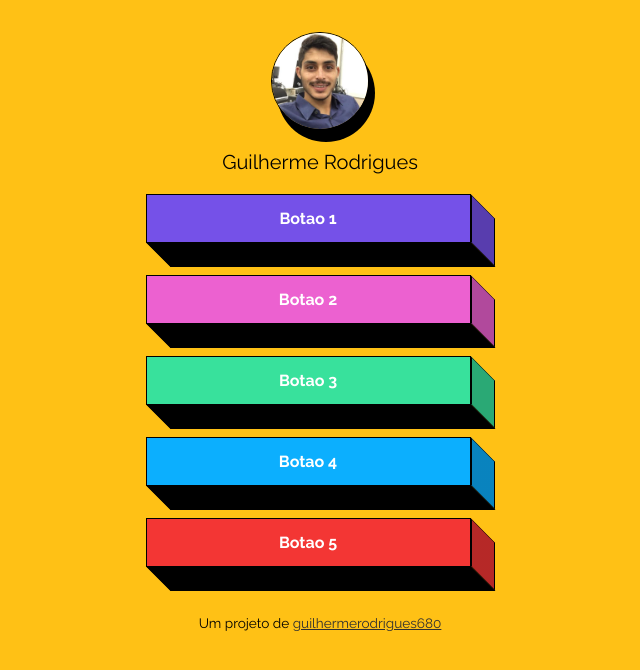
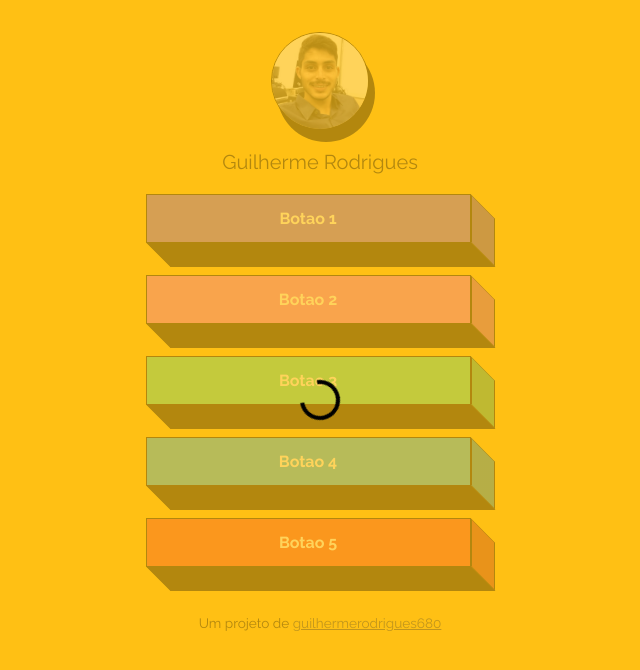
Before and after one commit to guilhermerodrigues680/my-bio-links, a React (Vite) app: page / in a window 1280 px wide. Shown: the top 670 px of the page, without its empty margins (320-960 px from the left). Built offline with nearby package versions, Linux system fonts and the light colour scheme.

Commit message:
cria BackdropLoading

```diff
--- a/src/App.jsx
+++ b/src/App.jsx
@@ -1,13 +1,15 @@
 import { useState } from "react";
 import avatar from "./assets/images/avatar.jpeg";
 import styles from "./App.module.css";
-import { Button3d } from "./components";
+import { Button3d, BackdropLoading } from "./components";
 
 function App() {
-  const [isLoading, setIsLoading] = useState(false);
+  const [isLoading, setIsLoading] = useState(true);
 
   return (
     <div className={styles["app"]}>
+      <BackdropLoading show={isLoading} />
+
       <header>
         <img
           src={avatar}
--- /dev/null
+++ b/src/components/BackdropLoading/BackdropLoading.jsx
@@ -0,0 +1,10 @@
+import styles from "./BackdropLoading.module.css";
+
+console.debug(styles);
+
+function BackdropLoading({ show = true }) {
+  console.debug("show", show);
+  return show && <div className={styles["backdrop-loading"]}></div>;
+}
+
+export default BackdropLoading;
--- /dev/null
+++ b/src/components/BackdropLoading/BackdropLoading.module.css
@@ -0,0 +1,46 @@
+.backdrop-loading {
+  position: fixed;
+  left: 0;
+  right: 0;
+  top: 0;
+  bottom: 0;
+  background-color: rgba(255, 193, 21, 0.7);
+  z-index: 9999;
+}
+
+@-webkit-keyframes spin {
+  from {
+    -webkit-transform: translate(-50%, -50%) rotate(0deg);
+  }
+  to {
+    -webkit-transform: translate(-50%, -50%) rotate(360deg);
+  }
+}
+
+@keyframes spin {
+  from {
+    transform: translate(-50%, -50%) rotate(0deg);
+  }
+  to {
+    transform: translate(-50%, -50%) rotate(360deg);
+  }
+}
+
+.backdrop-loading::after {
+  content: "";
+  display: block;
+  position: absolute;
+  left: 50%;
+  top: 50%;
+  width: 40px;
+  height: 40px;
+  border-style: solid;
+  border-color: black;
+  border-top-color: transparent;
+  border-width: 4px;
+  border-radius: 50%;
+  -webkit-animation: spin 0.8s linear infinite;
+  animation: spin 0.8s linear infinite;
+  -webkit-transform: translate(-50%, -50%);
+  transform: translate(-50%, -50%);
+}
--- /dev/null
+++ b/src/components/BackdropLoading/index.js
@@ -0,0 +1 @@
+export { default } from "./BackdropLoading";
--- a/src/components/index.js
+++ b/src/components/index.js
@@ -1 +1,2 @@
 export { default as Button3d } from "./Button3d";
+export { default as BackdropLoading } from "./BackdropLoading";
```
